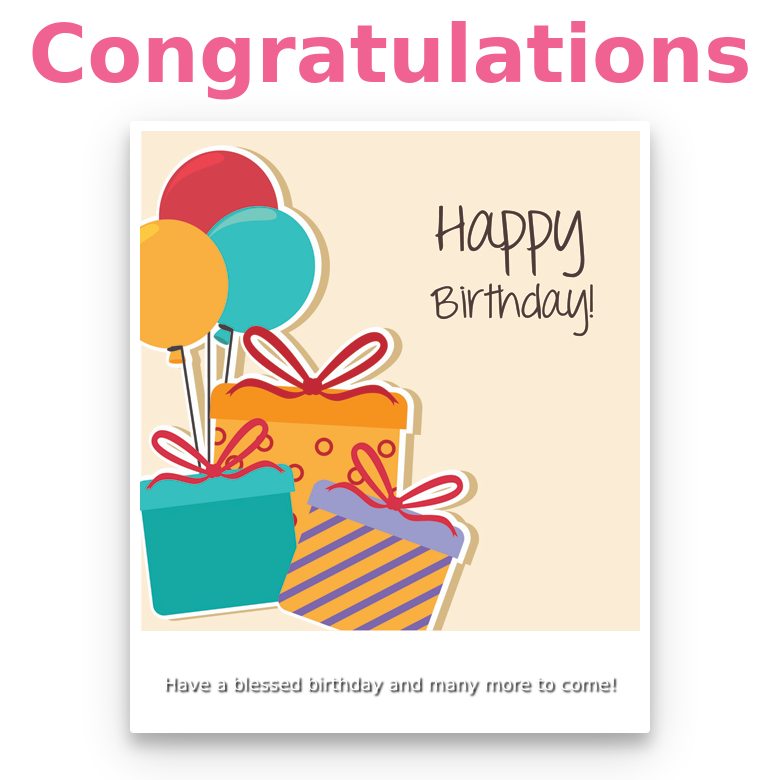
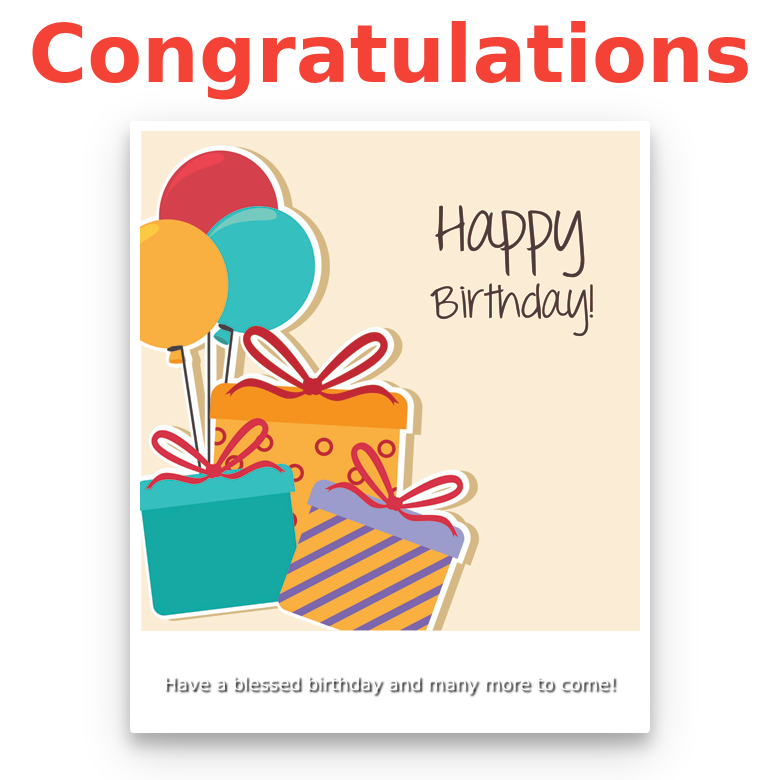
Before and after one commit to Kynosuke/Homework2, a plain HTML site: page index.html in a window 1280 px wide. Shown: the top 780 px of the page, without its empty margins (250-1029 px from the left). Drawn offline with Linux system fonts and the light colour scheme.

Commit message:
latest updates

```diff
--- a/CSS/bdcss.css
+++ b/CSS/bdcss.css
@@ -21,7 +21,7 @@ h2{
     text-align: center;
     text-shadow: 3px 3px 3px #FFFFFF;
     font-size: 80px;
-    color: #F06292;
+    color: #F44336;
     margin: auto;
     margin-bottom: 20px;
 }
@@ -29,7 +29,6 @@ h2{
 .card{
     margin: auto;
     width: 500px;
-    border: 5px sloid red;
     padding: 10px;
     padding-bottom: 1px;
     box-shadow: 0 12px 16px 0 rgba(0,0,0,0.24),0 17px 50px 0 rgba(0,0,0,0.19)!important;
```
